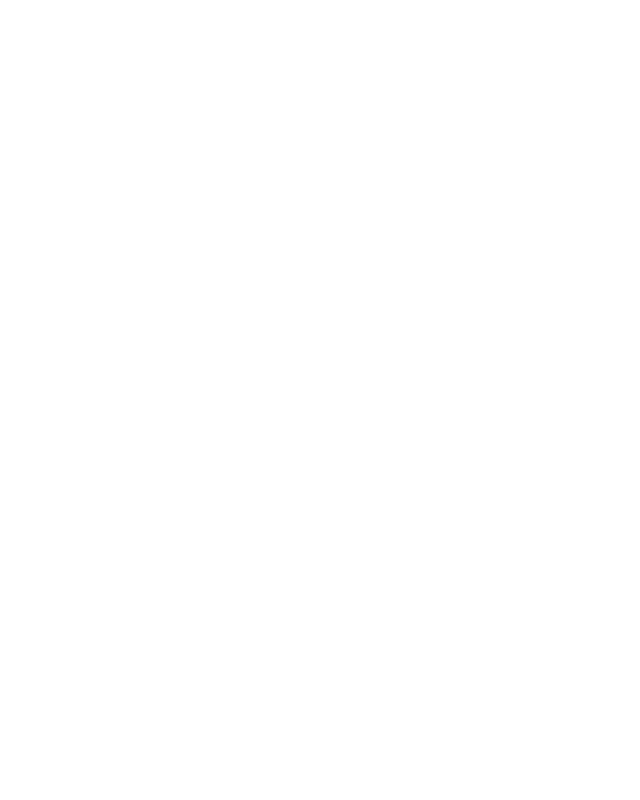
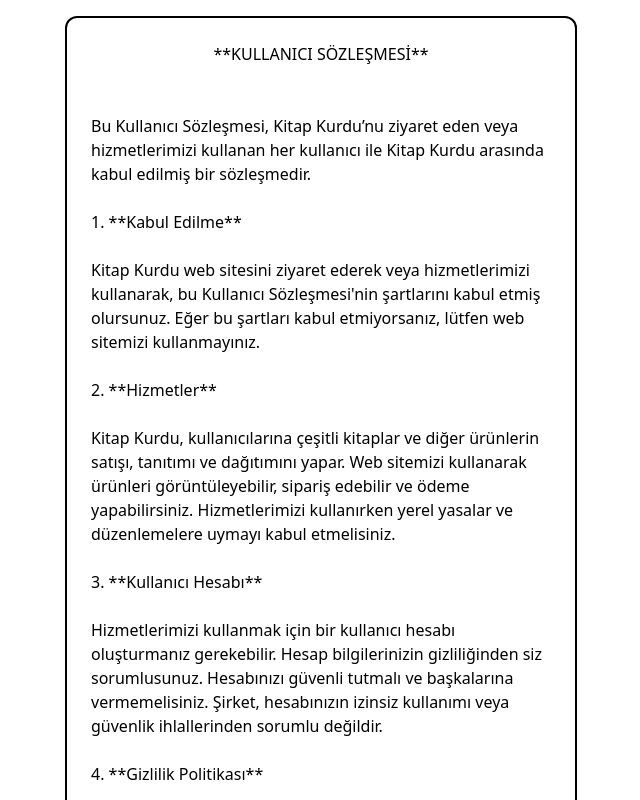
Before and after one commit to fatmab0lat/bookstore, a React (Vite) app: page /kullaniciSozlesmesi in a window 1280 px wide. Before the commit this address had no page. Shown: the top 800 px of the page, without its empty margins (319-959 px from the left). Built offline with nearby package versions, Linux system fonts and the light colour scheme; the HTML template or start-up script is replaced by a standard one.

Commit message:
kullanici sozlesmesi

```diff
--- a/src/App.jsx
+++ b/src/App.jsx
@@ -1,5 +1,6 @@
 import AdminLogin from "./components/AdminLogin";
 import Home from "./components/Home";
+import KullaniciSozlesmesi from "./components/KullaniciSozlesmesi";
 import SignUp from "./components/SignUp";
 import { Routes, Route } from "react-router-dom";
 
@@ -10,6 +11,7 @@
         <Route path="/" element={<Home />} />
         <Route path="/signUp" element={<SignUp />} />
         <Route path="/adminGiris" element={<AdminLogin />} />
+        <Route path="/kullaniciSozlesmesi" element={<KullaniciSozlesmesi />} />
       </Routes>
     </>
   );
--- /dev/null
+++ b/src/components/KullaniciSozlesmesi.jsx
@@ -0,0 +1,90 @@
+import React from "react";
+
+function KullaniciSozlesmesi() {
+  return (
+    <div className="h-full w-screen flex justify-center">
+      <div className="w-2/5 border-black border-2 p-6 rounded-xl m-4">
+        <p>
+          <h1 className="text-center">**KULLANICI SÖZLEŞMESİ**</h1>
+          <br />
+          <br /> Bu Kullanıcı Sözleşmesi, Kitap Kurdu’nu ziyaret eden veya
+          hizmetlerimizi kullanan her kullanıcı ile Kitap Kurdu arasında kabul
+          edilmiş bir sözleşmedir.
+          <br />
+          <br />
+          1. **Kabul Edilme**
+          <br />
+          <br />
+          Kitap Kurdu web sitesini ziyaret ederek veya hizmetlerimizi
+          kullanarak, bu Kullanıcı Sözleşmesi'nin şartlarını kabul etmiş
+          olursunuz. Eğer bu şartları kabul etmiyorsanız, lütfen web sitemizi
+          kullanmayınız.
+          <br />
+          <br />
+          2. **Hizmetler** <br />
+          <br />
+          Kitap Kurdu, kullanıcılarına çeşitli kitaplar ve diğer ürünlerin
+          satışı, tanıtımı ve dağıtımını yapar. Web sitemizi kullanarak ürünleri
+          görüntüleyebilir, sipariş edebilir ve ödeme yapabilirsiniz.
+          Hizmetlerimizi kullanırken yerel yasalar ve düzenlemelere uymayı kabul
+          etmelisiniz. <br />
+          <br />
+          3. **Kullanıcı Hesabı** <br />
+          <br /> Hizmetlerimizi kullanmak için bir kullanıcı hesabı oluşturmanız
+          gerekebilir. Hesap bilgilerinizin gizliliğinden siz sorumlusunuz.
+          Hesabınızı güvenli tutmalı ve başkalarına vermemelisiniz. Şirket,
+          hesabınızın izinsiz kullanımı veya güvenlik ihlallerinden sorumlu
+          değildir. <br />
+          <br />
+          4. **Gizlilik Politikası** <br />
+          <br />
+          Kişisel verilerinizin toplanması, saklanması ve kullanılması hakkında
+          daha fazla bilgi için Gizlilik Politikamızı inceleyiniz. Kişisel
+          bilgilerinizin gizliliği ve güvenliği konusunda hassasiyetle hareket
+          ediyoruz. <br />
+          <br />
+          5. **Ücretlendirme ve Ödeme** <br />
+          <br /> Satın aldığınız ürünler için belirtilen fiyatları ödemeyi kabul
+          edersiniz. Ödemelerinizde kullandığınız bilgilerin doğru ve geçerli
+          olduğunu teyit etmelisiniz. Ödemeleriniz, güvenli ödeme yöntemleri
+          aracılığıyla yapılmalıdır. <br />
+          <br />
+          6. **İptal ve İade Politikası** <br />
+          <br /> Ürün iadeleri ve iptalleri ile ilgili politikamız hakkında daha
+          fazla bilgi için web sitemizde bulunan İade ve İptal Politikası'nı
+          inceleyiniz. <br />
+          <br />
+          7. **Hizmet Değişiklikleri** <br />
+          <br />
+          Şirket, önceden bildirimde bulunarak, hizmetlerini ve kullanıcı
+          şartlarını değiştirme, askıya alma veya sonlandırma hakkını saklı
+          tutar. <br />
+          <br />
+          8. **Telif Hakkı ve Fikri Mülkiyet Hakları** <br />
+          <br />
+          Kitap Kurdu'nun tüm içeriği, ticari markaları, logosu ve diğer fikri
+          mülkiyet hakları Şirket'e aittir. Bu içerikleri izinsiz olarak
+          kullanmak yasaktır. <br />
+          <br /> 9. **Sorumluluk Sınırlaması** <br />
+          <br /> Şirket, ürünlerin kalitesi, teslimat süreleri veya hizmetlerin
+          kesintisizliği gibi konularda garanti vermez. Şirket, kullanıcıların
+          ürünleri kullanımından veya hizmetlerden kaynaklanan zararlar için
+          sorumlu değildir. <br />
+          <br /> 10. **Uyuşmazlıkların Çözümü** <br />
+          <br />
+          Bu Sözleşme ile ilgili uyuşmazlıkların çözümü için tarafların
+          öncelikle dostane bir çözüm arayışına girmesi beklenir. Taraflar
+          arasında anlaşmazlık çözülemezse, [şirketin yerleşim yerindeki
+          mahkemelerin yetkisi altında] çözüme ulaşılacaktır. <br />
+          <br />
+          <br />
+          Bu Kullanıcı Sözleşmesi, Kitap Kurdu ve kullanıcılar arasında
+          bağlayıcı bir sözleşmedir. Şirket, bu sözleşmeyi dilediği zaman
+          değiştirme hakkını saklı tutar.
+        </p>
+      </div>
+    </div>
+  );
+}
+
+export default KullaniciSozlesmesi;
--- a/src/components/SignUp.jsx
+++ b/src/components/SignUp.jsx
@@ -85,6 +85,7 @@
         email: "",
         sifre: "",
         sifreTekrar: "",
+        kullaniciSozlesmesi: false,
       },
       validationSchema: basicSchema,
     });
@@ -167,6 +168,22 @@
             <p className="error text-red-600 text-xs">{errors.sifreTekrar}</p>
           )}
         </div>
+        <div>
+          <input
+            type="checkbox"
+            name="kullaniciSozlesmesi"
+            value={values.kullaniciSozlesmesi}
+            onChange={(e) =>
+              setFieldValue("kullaniciSozlesmesi", e.currentTarget.value)
+            }
+          />
+          <label className="pl-4">Kullanıcı Sözleşmesi</label>
+          {errors.kullaniciSozlesmesi && (
+            <p className="error text-red-600 text-xs">
+              {errors.kullaniciSozlesmesi}
+            </p>
+          )}
+        </div>
         <button
           // disabled={isSubmitting}
           disabled={!(isValid && dirty)}
--- a/src/schemas/index.jsx
+++ b/src/schemas/index.jsx
@@ -25,6 +25,7 @@
     })
     // .oneOf([yup.ref("password")], "Şifreler uyuşmuyor")
     .required("Belirlediğiniz şifreyi tekrar girmelisiniz"),
+  kullaniciSozlesmesi: yup.boolean().oneOf([true], "Hata"),
 });
 
 export const adminSchema = yup.object().shape({
--- a/tailwind.config.js
+++ b/tailwind.config.js
@@ -1,3 +1,4 @@
+import plugin from "tailwindcss";
 /** @type {import('tailwindcss').Config} */
 export default {
   content: ["./index.html", "./src/**/*.{js,ts,jsx,tsx}"],
```
